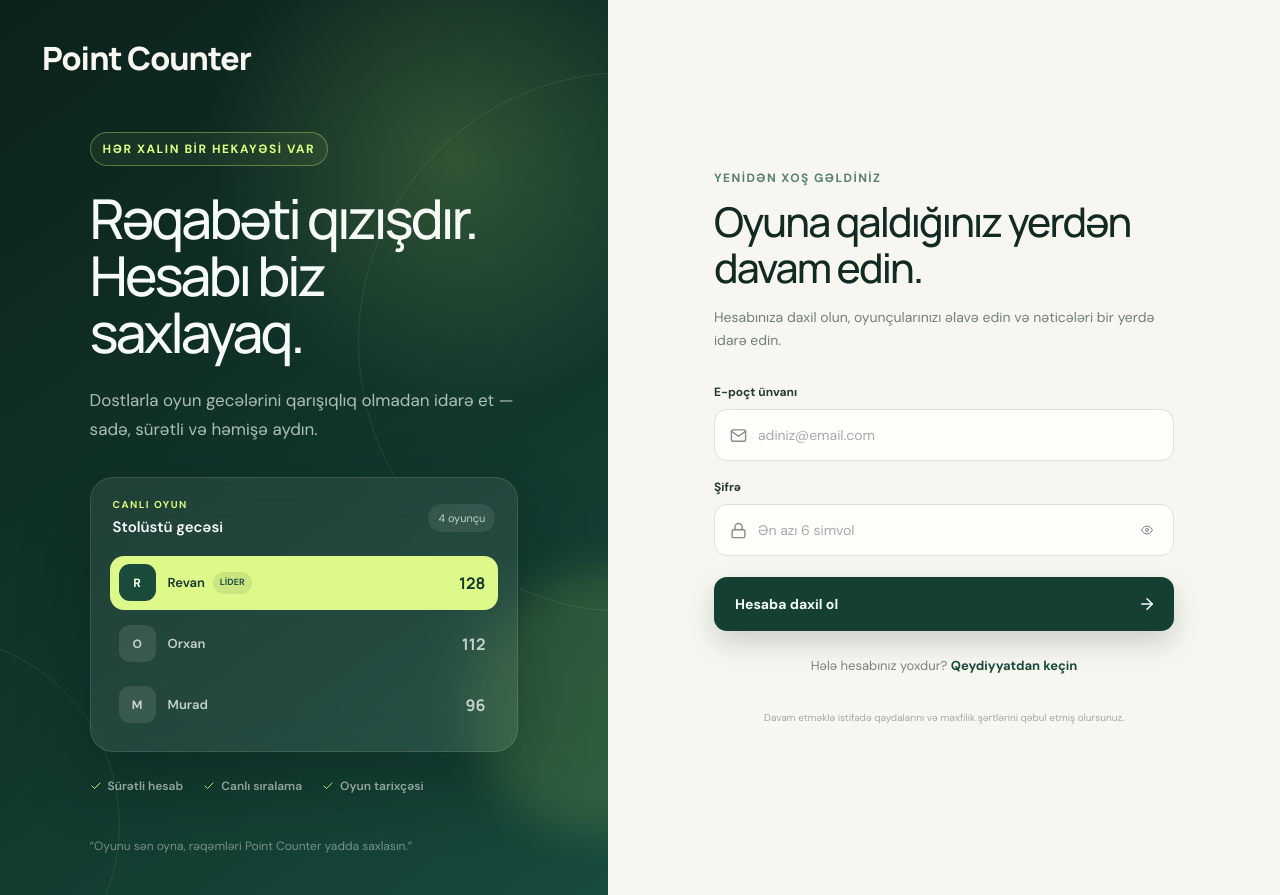
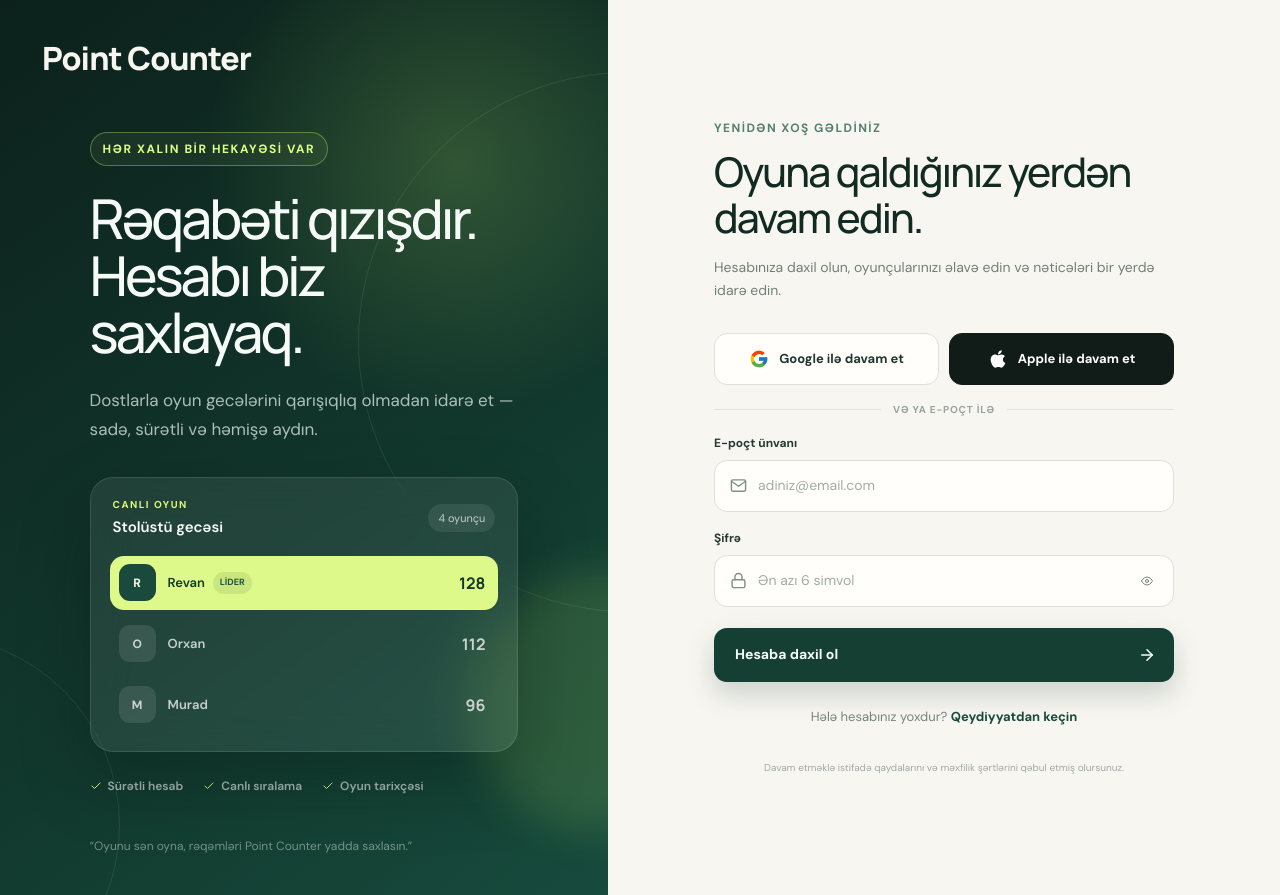
Before and after one commit to therewon/point-counter, a React (Vite) app: page /login in a window 1280 px wide. Built offline with nearby package versions, Linux system fonts and the light colour scheme; no server answers.

Commit message:
feat: add Google and Apple authentication

```diff
--- a/src/auth/AuthPage.jsx
+++ b/src/auth/AuthPage.jsx
@@ -1,10 +1,15 @@
 import { useEffect, useMemo, useState } from "react";
 import {
   createUserWithEmailAndPassword,
+  GoogleAuthProvider,
+  OAuthProvider,
   signInWithEmailAndPassword,
+  signInWithPopup,
   updateProfile,
 } from "firebase/auth";
 import { Link, useNavigate } from "react-router-dom";
+import { FaApple } from "react-icons/fa";
+import { FcGoogle } from "react-icons/fc";
 import {
   FiArrowRight,
   FiCheck,
@@ -20,15 +25,24 @@
 
 const firebaseErrors = {
   "auth/email-already-in-use": "Bu e-poçt ünvanı artıq istifadə olunur.",
+  "auth/account-exists-with-different-credential":
+    "Bu e-poçt ünvanı başqa giriş üsulu ilə istifadə olunur.",
+  "auth/cancelled-popup-request": "Əvvəlki giriş cəhdi ləğv edildi.",
   "auth/invalid-credential": "E-poçt və ya şifrə yanlışdır.",
   "auth/invalid-email": "Düzgün e-poçt ünvanı daxil edin.",
   "auth/missing-password": "Şifrənizi daxil edin.",
   "auth/network-request-failed":
     "İnternet bağlantısını yoxlayıb yenidən cəhd edin.",
   "auth/operation-not-allowed":
-    "E-poçt ilə giriş Firebase panelində aktiv edilməyib.",
+    "Bu giriş üsulu Firebase panelində aktiv edilməyib.",
+  "auth/popup-blocked":
+    "Giriş pəncərəsi brauzer tərəfindən bloklandı. Pop-up icazəsini aktiv edib yenidən cəhd edin.",
+  "auth/popup-closed-by-user":
+    "Giriş tamamlanmadan pəncərə bağlandı. Yenidən cəhd edə bilərsiniz.",
   "auth/too-many-requests":
     "Çox sayda uğursuz cəhd edildi. Bir az sonra yenidən yoxlayın.",
+  "auth/unauthorized-domain":
+    "Bu domen Firebase girişləri üçün təsdiqlənməyib.",
   "auth/user-disabled": "Bu hesab deaktiv edilib.",
   "auth/weak-password": "Şifrə ən azı 6 simvoldan ibarət olmalıdır.",
 };
@@ -54,7 +68,9 @@
   });
   const [showPassword, setShowPassword] = useState(false);
   const [loading, setLoading] = useState(false);
+  const [socialLoading, setSocialLoading] = useState("");
   const [error, setError] = useState("");
+  const isBusy = loading || Boolean(socialLoading);
 
   const content = useMemo(
     () => ({
@@ -133,6 +149,31 @@
       setError(getErrorMessage(submitError, isLogin));
     } finally {
       setLoading(false);
+    }
+  };
+
+  const handleSocialSignIn = async (providerName) => {
+    setError("");
+    setSocialLoading(providerName);
+
+    try {
+      let provider;
+
+      if (providerName === "google") {
+        provider = new GoogleAuthProvider();
+        provider.setCustomParameters({ prompt: "select_account" });
+      } else {
+        provider = new OAuthProvider("apple.com");
+        provider.addScope("email");
+        provider.addScope("name");
+      }
+
+      await signInWithPopup(auth, provider);
+      navigate("/", { replace: true });
+    } catch (signInError) {
+      setError(getErrorMessage(signInError, isLogin));
+    } finally {
+      setSocialLoading("");
     }
   };
 
@@ -220,6 +261,42 @@
           </div>
 
           <form className="auth-form" onSubmit={handleSubmit} noValidate>
+            <div className="auth-social">
+              <button
+                className="auth-social__button auth-social__button--google"
+                type="button"
+                onClick={() => handleSocialSignIn("google")}
+                disabled={isBusy}
+                aria-label="Google ilə davam et"
+              >
+                <FcGoogle aria-hidden="true" />
+                <span>
+                  {socialLoading === "google"
+                    ? "Google açılır..."
+                    : "Google ilə davam et"}
+                </span>
+              </button>
+
+              <button
+                className="auth-social__button auth-social__button--apple"
+                type="button"
+                onClick={() => handleSocialSignIn("apple")}
+                disabled={isBusy}
+                aria-label="Apple ilə davam et"
+              >
+                <FaApple aria-hidden="true" />
+                <span>
+                  {socialLoading === "apple"
+                    ? "Apple açılır..."
+                    : "Apple ilə davam et"}
+                </span>
+              </button>
+            </div>
+
+            <div className="auth-divider" aria-hidden="true">
+              <span>və ya e-poçt ilə</span>
+            </div>
+
             {!isLogin && (
               <label className="auth-field">
                 <span>Ad və soyad</span>
@@ -304,7 +381,7 @@
               </div>
             )}
 
-            <button className="auth-submit" type="submit" disabled={loading}>
+            <button className="auth-submit" type="submit" disabled={isBusy}>
               <span>{loading ? content.loading : content.button}</span>
               <FiArrowRight aria-hidden="true" />
             </button>
--- a/src/auth/auth.css
+++ b/src/auth/auth.css
@@ -301,6 +301,87 @@
   gap: 17px;
 }
 
+.auth-social {
+  display: grid;
+  grid-template-columns: repeat(2, minmax(0, 1fr));
+  gap: 10px;
+}
+
+.auth-social__button {
+  min-width: 0;
+  min-height: 52px;
+  display: inline-flex;
+  align-items: center;
+  justify-content: center;
+  gap: 10px;
+  padding: 0 15px;
+  border: 1px solid #dce1dc;
+  border-radius: 13px;
+  background: #fffefa;
+  color: #20372f;
+  cursor: pointer;
+  font: inherit;
+  font-size: 13px;
+  font-weight: 700;
+  transition:
+    transform 160ms ease,
+    border-color 160ms ease,
+    background 160ms ease,
+    box-shadow 160ms ease;
+}
+
+.auth-social__button svg {
+  flex: 0 0 auto;
+  font-size: 20px;
+}
+
+.auth-social__button:hover:not(:disabled) {
+  transform: translateY(-1px);
+  border-color: #9aaba3;
+  background: #ffffff;
+  box-shadow: 0 10px 24px rgba(21, 63, 51, 0.09);
+}
+
+.auth-social__button--apple {
+  border-color: #111c18;
+  color: #ffffff;
+  background: #111c18;
+}
+
+.auth-social__button--apple:hover:not(:disabled) {
+  border-color: #1d4437;
+  background: #1d4437;
+  box-shadow: 0 12px 26px rgba(17, 28, 24, 0.2);
+}
+
+.auth-social__button:disabled {
+  opacity: 0.6;
+  cursor: wait;
+}
+
+.auth-divider {
+  display: flex;
+  align-items: center;
+  gap: 12px;
+  color: #98a39e;
+  font-size: 10px;
+  font-weight: 700;
+  letter-spacing: 0.08em;
+  text-transform: uppercase;
+}
+
+.auth-divider::before,
+.auth-divider::after {
+  content: "";
+  height: 1px;
+  flex: 1;
+  background: #dfe4df;
+}
+
+.auth-divider span {
+  flex: 0 0 auto;
+}
+
 .auth-field {
   display: flex;
   flex-direction: column;
@@ -569,6 +650,10 @@
   .auth-card h2 {
     font-size: 31px;
   }
+
+  .auth-social {
+    grid-template-columns: 1fr;
+  }
 }
 
 @media (prefers-reduced-motion: reduce) {
@@ -579,4 +664,8 @@
   .auth-submit {
     transition: none;
   }
+
+  .auth-social__button {
+    transition: none;
+  }
 }
```
